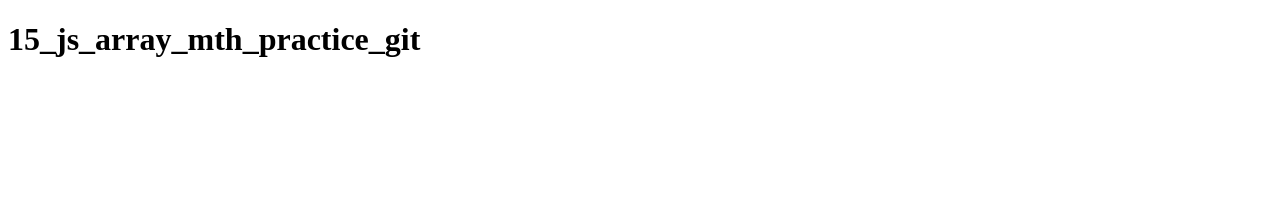
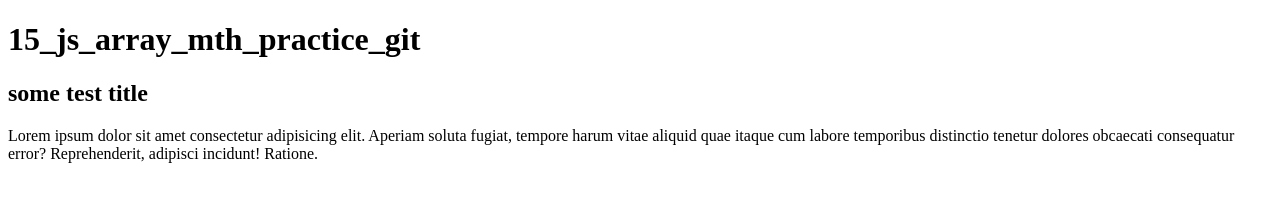
Before and after one commit to Tanastris/15_js_array_mth_practice_git, a plain HTML site: page index.html in a window 1280 px wide. Drawn offline with Linux system fonts and the light colour scheme.

Commit message:
added h2 and p

```diff
--- a/index.html
+++ b/index.html
@@ -7,5 +7,12 @@
   </head>
   <body>
     <h1>15_js_array_mth_practice_git</h1>
+    <h2>some test title</h2>
+    <p>
+      Lorem ipsum dolor sit amet consectetur adipisicing elit. Aperiam soluta
+      fugiat, tempore harum vitae aliquid quae itaque cum labore temporibus
+      distinctio tenetur dolores obcaecati consequatur error? Reprehenderit,
+      adipisci incidunt! Ratione.
+    </p>
   </body>
 </html>
```
